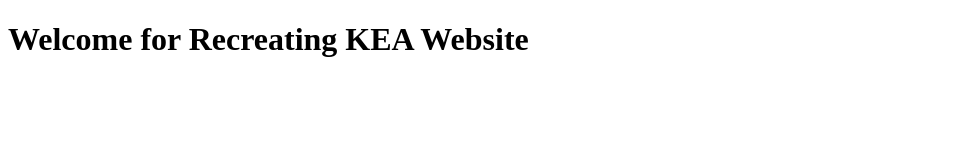
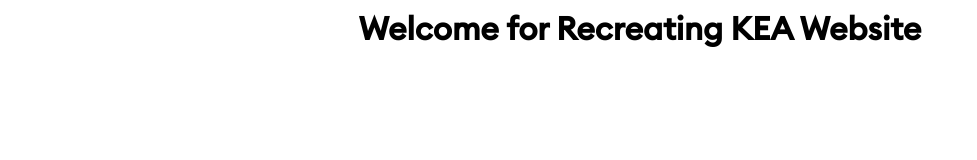
Before and after one commit to pratikiran/kea-website, a website: page index.html in a window 1280 px wide. Shown: the whole page, without its empty margins (0-977 px from the left). Drawn offline with Linux system fonts and the light colour scheme.

Commit message:
Font Changed and about to start

```diff
--- a/index.html
+++ b/index.html
@@ -4,6 +4,7 @@
     <meta charset="UTF-8">
     <meta http-equiv="X-UA-Compatible" content="IE=edge">
     <meta name="viewport" content="width=device-width, initial-scale=1.0">
+    <link rel="stylesheet" href="styles.css">
     <title>KEA</title>
 </head>
 <body>
--- a/package.json
+++ b/package.json
@@ -6,7 +6,7 @@
   "scripts": {
     "test": "echo \"Error: no test specified\" && exit 1"
   },
-  "author": "",
+  "author": "Pratik.K",
   "license": "ISC",
   "dependencies": {
     "body-parser": "^1.19.1",
--- a/public/styles.css
+++ b/public/styles.css
@@ -0,0 +1,28 @@
+root {
+    --primary: black;
+    --secondary: #25265e;
+    --flashNewsBackground: #f8d7da;
+    --flashNewsHeading: #721c24;
+}
+
+@font-face {
+    font-family: sharpSansBold;
+    src:url("/fonts/SharpSansBold.otf");
+}
+
+@font-face {
+    font-family: euclidCircularBMedium;
+    src:url("/fonts/EuclidCircularBMedium.ttf");
+}
+
+body {
+    font-family: euclidCircularBMedium;
+    color: var(--secondary);
+}
+
+h1 {
+    width:700px;
+    margin:auto;
+    color: var(--secondary);
+    text-align: center;
+}
```
Also changed, not shown: public/fonts/EuclidCircularBMedium.ttf (added), public/fonts/SharpSansBold.otf (added).
